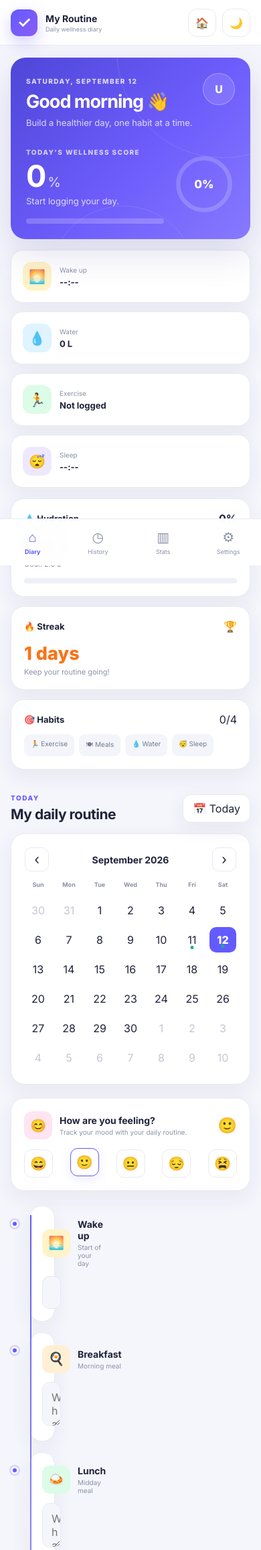
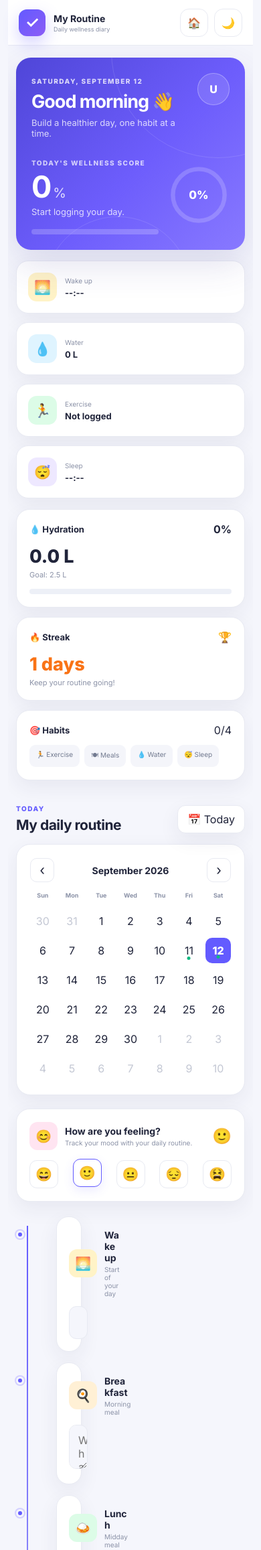
Before and after one commit to falaklohit9860/Dailyroutinelog, a Flask app: page / in a window 390 px wide. Shown: the top 2314 px of the page at 67% size. Run offline with Flask 3, Linux system fonts and the light colour scheme; data comes from the database, SQL or seed files in the repository.

Commit message:
Fix mobile diary layout

```diff
--- a/static/css/style.css
+++ b/static/css/style.css
@@ -1857,62 +1857,108 @@
     }
 
 }
-/* =========================
-   MOBILE DIARY FORM FIX
-   ========================= */
-
-@media (max-width: 600px) {
-
-  .diary-form,
-  .timeline,
-  .routine-form,
-  .form-grid {
+/* =========================================
+   FINAL MOBILE TIMELINE FIX
+   ========================================= */
+
+@media screen and (max-width: 600px) {
+
+    html,
+    body {
         width: 100%;
         max-width: 100%;
-    box-sizing: border-box;
-  }
-
-  .diary-form *,
-  .timeline *,
-  .routine-form *,
-  .form-grid * {
-    box-sizing: border-box;
-  }
-
-  /* Breakfast / Lunch / Snacks / Dinner cards */
+        overflow-x: hidden !important;
+    }
+
+    #app,
+    .app,
+    .main,
+    main,
+    .page,
+    .content,
+    .container {
+        width: 100% !important;
+        max-width: 100% !important;
+        min-width: 0 !important;
+        margin-left: 0 !important;
+        margin-right: 0 !important;
+        padding-left: 12px !important;
+        padding-right: 12px !important;
+        box-sizing: border-box !important;
+        overflow-x: hidden !important;
+    }
+
+    /* Timeline itself */
+    .timeline {
+        width: 100% !important;
+        max-width: 100% !important;
+        min-width: 0 !important;
+        margin: 0 !important;
+        padding: 0 !important;
+        box-sizing: border-box !important;
+    }
+
+    /* Every timeline row */
     .timeline-item,
-  .form-group,
-  .field-group,
+    .timeline-row,
     .routine-item {
-    width: 100%;
-    max-width: 100%;
-    min-width: 0;
-  }
-
-  /* Inputs */
-  .diary-form input,
-  .diary-form select,
-  .diary-form textarea,
-  .routine-form input,
-  .routine-form select,
-  .routine-form textarea {
-    width: 100%;
-    max-width: 100%;
-    min-width: 0;
-    box-sizing: border-box;
-  }
-
-  /* Options / buttons inside meal sections */
+        width: 100% !important;
+        max-width: 100% !important;
+        min-width: 0 !important;
+        margin-left: 0 !important;
+        margin-right: 0 !important;
+        padding-left: 0 !important;
+        padding-right: 0 !important;
+        box-sizing: border-box !important;
+    }
+
+    /* Timeline content/card */
+    .timeline-item > *,
+    .timeline-row > *,
+    .routine-item > * {
+        max-width: 100% !important;
+        min-width: 0 !important;
+        box-sizing: border-box !important;
+    }
+
+    /* Meal title + description */
+    .timeline-item h3,
+    .timeline-item h4,
+    .timeline-item p,
+    .routine-item h3,
+    .routine-item h4,
+    .routine-item p {
+        max-width: 100% !important;
+        overflow-wrap: anywhere !important;
+        word-break: normal !important;
+    }
+
+    /* Inputs and textareas */
+    .timeline-item input,
+    .timeline-item select,
+    .timeline-item textarea,
+    .routine-item input,
+    .routine-item select,
+    .routine-item textarea {
+        width: 100% !important;
+        max-width: 100% !important;
+        min-width: 0 !important;
+        box-sizing: border-box !important;
+    }
+
+    /* Option buttons/chips */
     .options,
     .option-group,
     .meal-options,
     .choice-group,
     .chips,
     .tag-list {
-    display: grid;
-    grid-template-columns: repeat(2, minmax(0, 1fr));
-    gap: 8px;
-    width: 100%;
+        width: 100% !important;
+        max-width: 100% !important;
+        display: grid !important;
+        grid-template-columns: repeat(2, minmax(0, 1fr)) !important;
+        gap: 8px !important;
+        box-sizing: border-box !important;
     }
 
     .options button,
@@ -1921,22 +1967,38 @@
     .choice-group button,
     .chips button,
     .tag-list button {
-    width: 100%;
-    min-width: 0;
-    white-space: normal;
-  }
-
-  /* Prevent horizontal overflow */
-  body {
-    overflow-x: hidden;
-  }
-
-  .main,
-  main,
-  .container,
-  .content {
-    width: 100%;
+        width: 100% !important;
+        max-width: 100% !important;
+        min-width: 0 !important;
+        white-space: normal !important;
+        box-sizing: border-box !important;
+    }
+
+    /* Prevent desktop timeline positioning from affecting mobile */
+    .timeline::before {
+        left: 16px !important;
+    }
+
+    .timeline-item::before,
+    .timeline-item::after {
+        max-width: none !important;
+    }
+
+    /* Timeline content should stay inside screen */
+    .timeline-content,
+    .timeline-card,
+    .routine-card,
+    .meal-card {
+        width: calc(100% - 32px) !important;
+        max-width: calc(100% - 32px) !important;
+        margin-left: 32px !important;
+        margin-right: 0 !important;
+        box-sizing: border-box !important;
+    }
+
+    /* Don't allow fixed desktop widths */
+    [style*="width"],
+    [style*="min-width"] {
         max-width: 100%;
-    overflow-x: hidden;
-  }
-}
+    }
+}
```
Lines whose indentation alone changed are shown as unchanged.
